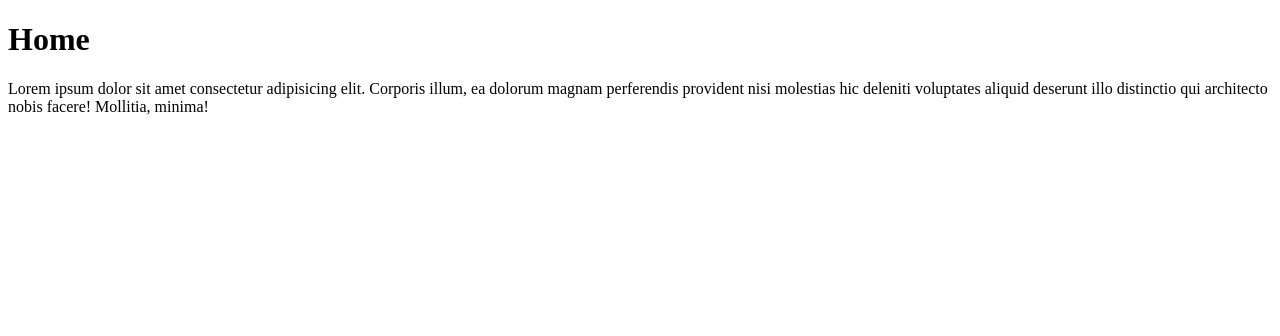
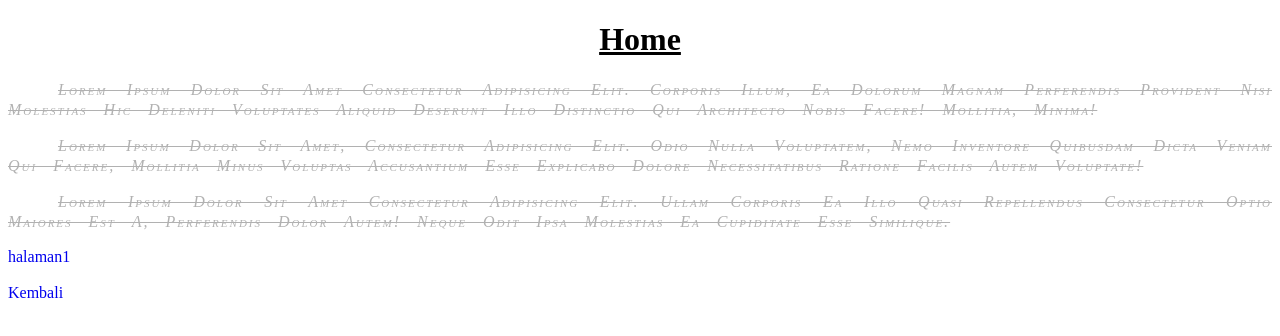
Before and after one commit to Sch39/Latihan, a plain HTML site: page begin2/index.html in a window 1280 px wide. Drawn offline with Linux system fonts and the light colour scheme.

Commit message:
css dasar

```diff
--- a/begin2/css/style.css
+++ b/begin2/css/style.css
@@ -0,0 +1,25 @@
+p{
+  font-style: oblique;
+  font-variant: small-caps;
+  line-height: 20px;
+  text-transform: capitalize;
+  text-decoration: line-through;
+  /* text-decoration: overline; */
+  /* text-decoration: transparent; */
+  opacity: 0.3;
+  text-align: justify;
+  text-indent: 50px;
+  /* text-justify: newspaper; */
+  letter-spacing: 2px;
+  word-spacing: 10px;
+
+}
+h1{
+  text-decoration: underline;
+  text-align: center;
+}
+a{
+  text-decoration: none;
+  /* color: black; */
+
+}
--- /dev/null
+++ b/begin2/css/style2.css
@@ -0,0 +1,21 @@
+p{
+  text-indent: 10px;
+  font-family: sans-serif;
+  text-align: justify;
+}
+body{
+  background-color: rgb(241, 241, 218);
+  background-repeat: repeat-y;
+  background-image: url(../../begin/img/watercolor.png);
+}
+#paragraph1{
+  background-color: lightblue;
+  background-image: url(../../begin/img/gojek.png);
+  background-repeat: no-repeat;
+  background-position: center;
+}
+.paragraph2{
+  /* background-image: url(../../begin/img/gojek.png); */
+  background-color: lightpink;
+
+}
--- a/begin2/index.html
+++ b/begin2/index.html
@@ -10,6 +10,14 @@
 <h1>Home</h1>
 <p>Lorem ipsum dolor sit amet consectetur adipisicing elit. Corporis illum, ea dolorum magnam perferendis provident nisi
   molestias hic deleniti voluptates aliquid deserunt illo distinctio qui architecto nobis facere! Mollitia, minima!</p>
+<p>Lorem ipsum dolor sit amet, consectetur adipisicing elit. Odio nulla voluptatem, nemo inventore quibusdam dicta
+  veniam qui facere, mollitia minus voluptas accusantium esse explicabo dolore necessitatibus ratione facilis autem
+  voluptate!</p>
+<p>Lorem ipsum dolor sit amet consectetur adipisicing elit. Ullam corporis ea illo quasi repellendus consectetur optio
+  maiores est a, perferendis dolor autem! Neque odit ipsa molestias ea cupiditate esse similique.</p>
+
+<a href="halaman1.html">halaman1</a><br /><br />
+<a href="../index.html">Kembali</a>
 
 <body>
 
```
Also changed, not shown: begin2/halaman1.html (added, +24 -0 lines), index.html (+4 -2 lines), begin/img/watercolor.png (added).
